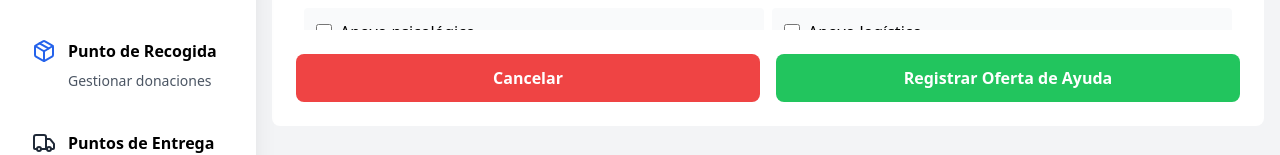
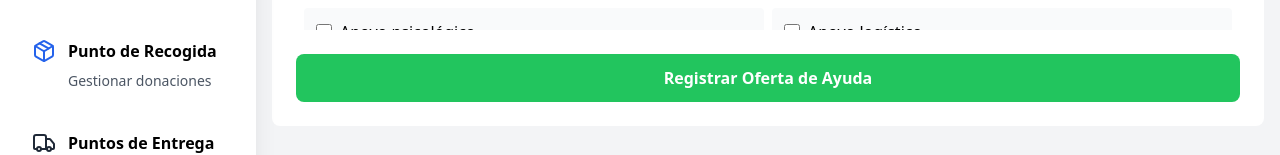
Before and after one commit to pedrolivaresanchez/emergency-cv, a Next.js app: page /ofrecer-ayuda in a window 1280 px wide. Shown: the part 634-789 px from the top of the page. Built offline with nearby package versions, Linux system fonts and the light colour scheme; no server answers; the database is empty.

Commit message:
fix: modal cancel button

```diff
--- a/src/components/OfferHelp.js
+++ b/src/components/OfferHelp.js
@@ -6,7 +6,7 @@ import { helpRequestService } from '@/lib/service';
 import { supabase } from '@/lib/supabase';
 import AddressAutocomplete from '@/components/AddressAutocomplete';
 
-export default function OfferHelp({ town, onClose }) {
+export default function OfferHelp({ town, onClose, isModal }) {
   const [towns, setTowns] = useState([]);
 
   async function fetchTowns() {
@@ -387,7 +387,8 @@ export default function OfferHelp({ town, onClose }) {
           </div>
         </div>
         <div className="flex flex-col sm:flex-row gap-4">
-        <button
+        {isModal && (
+          <button
           type="submit"
           className={`w-full bg-red-500 hover:bg-red-600 text-white py-3 px-4 rounded-lg font-semibold
               focus:outline-none focus:ring-2 focus:ring-red-500 focus:ring-offset-2`}
@@ -395,6 +396,7 @@ export default function OfferHelp({ town, onClose }) {
         >
           Cancelar
         </button>
+        )}
         <button
             type="submit"
             disabled={status.isSubmitting}
```
